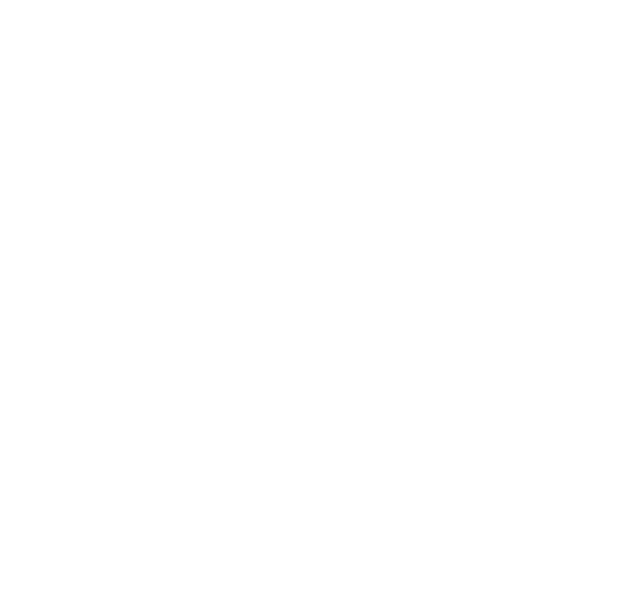
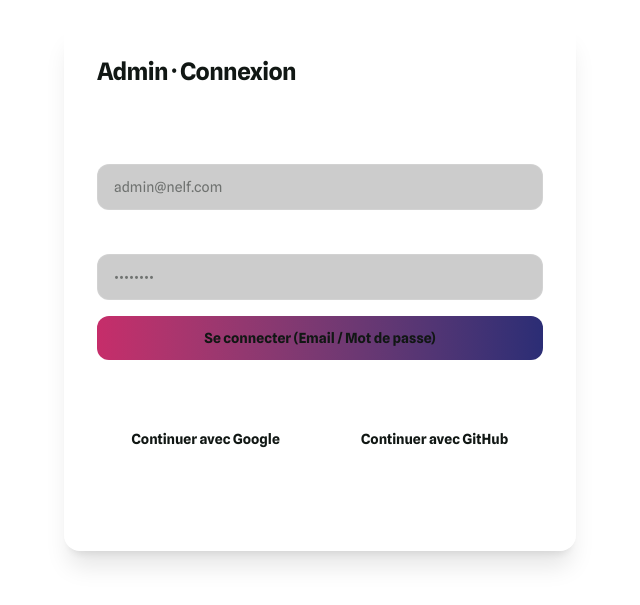
Before and after one commit to Strife-cyber/nelf, a Vue app: page /admin/login in a window 1280 px wide. Before the commit this address had no page. Shown: the part 113-718 px from the top of the page, without its empty margins (320-960 px from the left). Built offline with nearby package versions, Linux system fonts and the light colour scheme; no server answers.

Commit message:
7 clicks signup

```diff
--- a/env.d.ts
+++ b/env.d.ts
@@ -2,7 +2,7 @@
 
 declare module '*.vue' {
   import type { DefineComponent } from 'vue'
-  const component: DefineComponent<{}, {}, any>
+  const component: DefineComponent<object, object, unknown>
   export default component
 }
 
--- a/src/components/TheHeader.vue
+++ b/src/components/TheHeader.vue
@@ -1,18 +1,64 @@
 <script setup lang="ts">
-// import { ref } from 'vue'
+import { onUnmounted, ref } from 'vue'
+import { useRouter } from 'vue-router'
 
 // const isMenuOpen = ref(false)
 
 /*const toggleMenu = () => {
   isMenuOpen.value = !isMenuOpen.value
 }*/
+
+const router = useRouter()
+
+// 7 taps on the logo within a short window opens the hidden admin login page.
+const secretTapCount = ref(0)
+let resetTimer: number | null = null
+
+const RESET_WINDOW_MS = 2500
+const REQUIRED_TAPS = 7
+
+function onSecretLogoTap() {
+  secretTapCount.value += 1
+
+  if (resetTimer) {
+    window.clearTimeout(resetTimer)
+  }
+  resetTimer = window.setTimeout(() => {
+    secretTapCount.value = 0
+    resetTimer = null
+  }, RESET_WINDOW_MS)
+
+  if (secretTapCount.value >= REQUIRED_TAPS) {
+    secretTapCount.value = 0
+    if (resetTimer) {
+      window.clearTimeout(resetTimer)
+      resetTimer = null
+    }
+    router.push({ name: 'admin-login' })
+  }
+}
+
+onUnmounted(() => {
+  if (resetTimer) {
+    window.clearTimeout(resetTimer)
+    resetTimer = null
+  }
+})
 </script>
 
 <template>
   <header
     class="flex items-center justify-between whitespace-nowrap border-b border-solid bg-[#1a1b41] dark:border-white/10 backdrop-blur-md px-10 py-4 fixed top-0 w-full z-50 transition-all duration-300"
   >
-    <div class="flex items-center gap-3 text-white group cursor-pointer">
+    <div
+      class="flex items-center gap-3 text-white group cursor-pointer select-none"
+      role="button"
+      aria-label="NELF"
+      tabindex="0"
+      @click="onSecretLogoTap"
+      @keydown.enter.prevent="onSecretLogoTap"
+      @keydown.space.prevent="onSecretLogoTap"
+    >
       <div
         class="size-10 flex items-center justify-center text-white from-secondary to-primary rounded-xl shadow-lg group-hover:rotate-12 transition-transform duration-300"
       >
--- a/src/router/index.ts
+++ b/src/router/index.ts
@@ -1,5 +1,6 @@
 import { createRouter, createWebHistory } from 'vue-router'
 import HomeView from '../views/HomeView.vue'
+import AdminLoginView from '../views/AdminLoginView.vue'
 
 const router = createRouter({
   history: createWebHistory(import.meta.env.BASE_URL),
@@ -9,6 +10,11 @@
       name: 'home',
       component: HomeView,
     },
+    {
+      path: '/admin/login',
+      name: 'admin-login',
+      component: AdminLoginView,
+    },
   ],
 })
 
--- a/src/services/firebase.ts
+++ b/src/services/firebase.ts
@@ -3,15 +3,30 @@
 import { getFirestore, type Firestore } from 'firebase/firestore'
 import { getStorage, type FirebaseStorage } from 'firebase/storage'
 
+const requiredEnv = <K extends keyof ImportMetaEnv>(key: K): string => {
+  const value = import.meta.env[key]
+  if (!value) {
+    // Vite inlines env vars at dev-server start / build time. If this is missing,
+    // it's usually because the server wasn't restarted after editing .env,
+    // or the var name/format is wrong (must start with VITE_ and use KEY=value).
+    throw new Error(
+      `[firebase] Missing env var ${String(key)}. ` +
+        `Check your .env/.env.local (project root), ensure it is named correctly and uses "${String(key)}=...". ` +
+        `Then restart the Vite dev server (or rebuild for production).`,
+    )
+  }
+  return value
+}
+
 // Configuration Firebase depuis les variables d'environnement
 const firebaseConfig = {
-  apiKey: import.meta.env.VITE_FIREBASE_API_KEY,
-  authDomain: import.meta.env.VITE_FIREBASE_AUTH_DOMAIN,
-  projectId: import.meta.env.VITE_FIREBASE_PROJECT_ID,
-  storageBucket: import.meta.env.VITE_FIREBASE_STORAGE_BUCKET,
-  messagingSenderId: import.meta.env.VITE_FIREBASE_MESSAGING_SENDER_ID,
-  appId: import.meta.env.VITE_FIREBASE_APP_ID,
-  measurementId: import.meta.env.VITE_FIREBASE_MEASUREMENT_ID,
+  apiKey: requiredEnv('VITE_FIREBASE_API_KEY'),
+  authDomain: requiredEnv('VITE_FIREBASE_AUTH_DOMAIN'),
+  projectId: requiredEnv('VITE_FIREBASE_PROJECT_ID'),
+  storageBucket: requiredEnv('VITE_FIREBASE_STORAGE_BUCKET'),
+  messagingSenderId: requiredEnv('VITE_FIREBASE_MESSAGING_SENDER_ID'),
+  appId: requiredEnv('VITE_FIREBASE_APP_ID'),
+  measurementId: requiredEnv('VITE_FIREBASE_MEASUREMENT_ID'),
 }
 
 // Initialisation de Firebase
--- /dev/null
+++ b/src/views/AdminLoginView.vue
@@ -0,0 +1,200 @@
+<script setup lang="ts">
+import { computed, onMounted, onUnmounted, ref } from 'vue'
+import { useRouter } from 'vue-router'
+import {
+  GithubAuthProvider,
+  GoogleAuthProvider,
+  onAuthStateChanged,
+  signInWithEmailAndPassword,
+  signInWithPopup,
+  signOut,
+  type User,
+} from 'firebase/auth'
+import { getFirebaseAuth } from '@/services/firebase'
+
+const router = useRouter()
+const auth = getFirebaseAuth()
+
+const email = ref('')
+const password = ref('')
+const isLoading = ref(false)
+const errorMsg = ref<string | null>(null)
+const user = ref<User | null>(null)
+
+const isAuthed = computed(() => !!user.value)
+
+let unsubscribe: (() => void) | null = null
+
+onMounted(() => {
+  unsubscribe = onAuthStateChanged(auth, (u) => {
+    user.value = u
+  })
+})
+
+onUnmounted(() => {
+  unsubscribe?.()
+  unsubscribe = null
+})
+
+function setError(e: unknown) {
+  const message = e instanceof Error ? e.message : 'Une erreur est survenue.'
+  errorMsg.value = message
+}
+
+async function loginWithGoogle() {
+  isLoading.value = true
+  errorMsg.value = null
+  try {
+    const provider = new GoogleAuthProvider()
+    await signInWithPopup(auth, provider)
+  } catch (e) {
+    setError(e)
+  } finally {
+    isLoading.value = false
+  }
+}
+
+async function loginWithGithub() {
+  isLoading.value = true
+  errorMsg.value = null
+  try {
+    const provider = new GithubAuthProvider()
+    await signInWithPopup(auth, provider)
+  } catch (e) {
+    setError(e)
+  } finally {
+    isLoading.value = false
+  }
+}
+
+async function loginWithEmailPassword() {
+  isLoading.value = true
+  errorMsg.value = null
+  try {
+    await signInWithEmailAndPassword(auth, email.value.trim(), password.value)
+  } catch (e) {
+    setError(e)
+  } finally {
+    isLoading.value = false
+  }
+}
+
+async function logout() {
+  isLoading.value = true
+  errorMsg.value = null
+  try {
+    await signOut(auth)
+  } catch (e) {
+    setError(e)
+  } finally {
+    isLoading.value = false
+  }
+}
+</script>
+
+<template>
+  <div class="min-h-screen flex items-center justify-center px-6 py-16">
+    <div class="w-full max-w-lg rounded-2xl border border-white/10 bg-white/5 backdrop-blur p-8 shadow-xl">
+      <div class="flex items-start justify-between gap-4">
+        <div>
+          <h1 class="text-2xl font-bold tracking-tight">Admin · Connexion</h1>
+          <p class="mt-1 text-sm text-white/70">
+            Accès réservé. Connectez-vous pour gérer le contenu.
+          </p>
+        </div>
+        <button
+          class="text-sm font-semibold text-white/70 hover:text-white transition-colors"
+          type="button"
+          @click="router.push({ name: 'home' })"
+        >
+          Retour
+        </button>
+      </div>
+
+      <div v-if="isAuthed" class="mt-6 rounded-xl bg-black/20 border border-white/10 p-4">
+        <p class="text-sm text-white/80">
+          Connecté en tant que <span class="font-semibold">{{ user?.email ?? user?.uid }}</span>
+        </p>
+        <div class="mt-4 flex items-center gap-3">
+          <button
+            class="inline-flex items-center justify-center rounded-xl px-4 py-2 text-sm font-bold bg-white text-[#1a1b41] hover:bg-white/90 transition-colors disabled:opacity-60"
+            type="button"
+            :disabled="isLoading"
+            @click="logout"
+          >
+            Se déconnecter
+          </button>
+        </div>
+      </div>
+
+      <form v-else class="mt-6 space-y-4" @submit.prevent="loginWithEmailPassword">
+        <div class="space-y-2">
+          <label class="block text-sm font-semibold text-white/80">Email</label>
+          <input
+            v-model="email"
+            class="w-full rounded-xl bg-black/20 border border-white/10 px-4 py-3 text-sm outline-none focus:ring-2 focus:ring-[#c62d6a]/60"
+            type="email"
+            autocomplete="email"
+            placeholder="admin@nelf.com"
+            required
+          />
+        </div>
+        <div class="space-y-2">
+          <label class="block text-sm font-semibold text-white/80">Mot de passe</label>
+          <input
+            v-model="password"
+            class="w-full rounded-xl bg-black/20 border border-white/10 px-4 py-3 text-sm outline-none focus:ring-2 focus:ring-[#c62d6a]/60"
+            type="password"
+            autocomplete="current-password"
+            placeholder="••••••••"
+            required
+          />
+        </div>
+
+        <button
+          class="w-full inline-flex items-center justify-center rounded-xl px-4 py-3 text-sm font-bold bg-linear-to-r from-[#c62d6a] to-[#2b2d75] hover:brightness-110 transition disabled:opacity-60"
+          type="submit"
+          :disabled="isLoading"
+        >
+          Se connecter (Email / Mot de passe)
+        </button>
+      </form>
+
+      <div v-if="!isAuthed" class="mt-6">
+        <div class="flex items-center gap-3">
+          <div class="h-px flex-1 bg-white/10"></div>
+          <span class="text-xs text-white/50">ou</span>
+          <div class="h-px flex-1 bg-white/10"></div>
+        </div>
+
+        <div class="mt-4 grid grid-cols-1 sm:grid-cols-2 gap-3">
+          <button
+            class="inline-flex items-center justify-center rounded-xl px-4 py-3 text-sm font-bold bg-white/10 border border-white/10 hover:bg-white/15 transition disabled:opacity-60"
+            type="button"
+            :disabled="isLoading"
+            @click="loginWithGoogle"
+          >
+            Continuer avec Google
+          </button>
+          <button
+            class="inline-flex items-center justify-center rounded-xl px-4 py-3 text-sm font-bold bg-white/10 border border-white/10 hover:bg-white/15 transition disabled:opacity-60"
+            type="button"
+            :disabled="isLoading"
+            @click="loginWithGithub"
+          >
+            Continuer avec GitHub
+          </button>
+        </div>
+      </div>
+
+      <p v-if="errorMsg" class="mt-4 text-sm text-red-300">
+        {{ errorMsg }}
+      </p>
+
+      <p class="mt-6 text-xs text-white/50">
+        Si Google/GitHub ne s’ouvre pas: vérifiez que le provider est activé dans Firebase Console et que votre domaine
+        est autorisé.
+      </p>
+    </div>
+  </div>
+</template>
```
Also changed, not shown: 2 other files (tests, documents, lock files or other folders).
